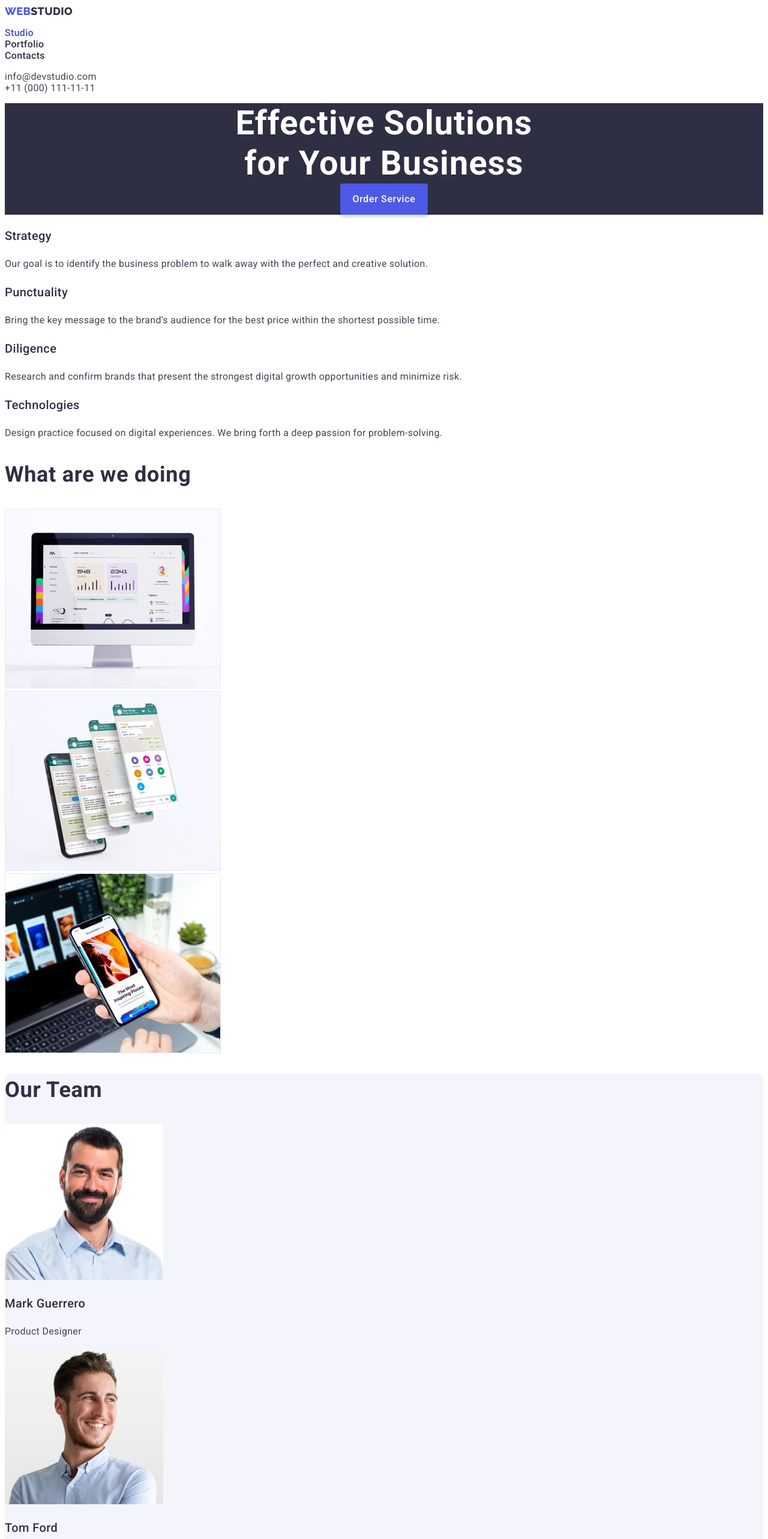
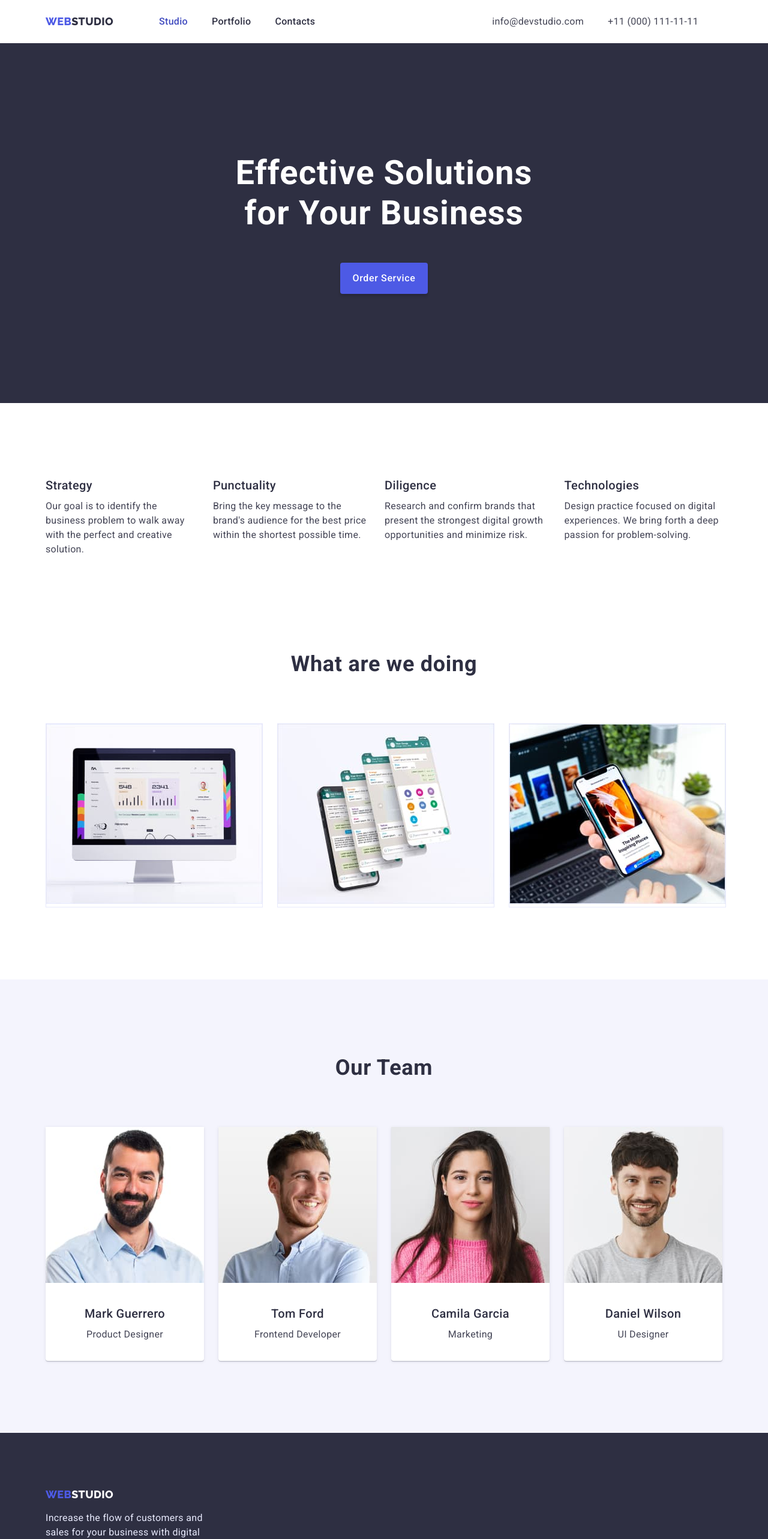
Before and after one commit to YuliaSokolovskaya/goit-markup-hw-03, a plain HTML site: page index.html in a window 1280 px wide. Shown: the top 2566 px of the page at 60% size. Drawn offline with nearby package versions, Linux system fonts and the light colour scheme.

Commit message:
finished goit-markup-hw-03

```diff
--- a/css/styles.css
+++ b/css/styles.css
@@ -14,6 +14,36 @@ body {
     letter-spacing: 0.02em;
 
 }
+.header {
+    border-bottom: 1px solid #E7E9FC;
+}
+.container {
+    width: 1128px;
+    margin: 0 auto;
+}
+.feature-container {
+    display: flex;
+
+}
+.feature-container > li{
+    margin-right: 24px;
+}
+.feature-container > li:last-child{
+    margin-right: 0px;
+}
+
+.nav{
+    display: flex;
+    align-items: center;
+}
+
+.contacts {
+    display: flex;
+    margin-left: auto;
+}
+.links {
+    display: flex;
+}
 
 a {
     text-decoration: none;
@@ -21,12 +51,15 @@ a {
 ul {
     list-style: none;
     padding-left: 0;
+    margin: 0;
 }
 
 .nav-link {
+    display: block;
     color: var(--text-color-dark);
     font-weight: 500;
     font-size: 16px;
+    padding: 27px 20px;
 }
 .nav-link:hover, .nav-link:focus, .nav-link.current {
     color: var(--active-link-color);
@@ -38,11 +71,16 @@ ul {
     font-weight: 400;
 
 }
+.contact-link:first-child{
+    margin-right: 40px;
+}
+
 .contact-link:hover, .contact-link:focus{
     color: var(--active-link-color);
 }
 
 .banner-slogan {
+
     font-weight: 700;
     font-size: 56px;
     color: #FFFFFF;
@@ -53,9 +91,38 @@ ul {
     letter-spacing: 0.02em;
 }
 .banner-section {
+    justify-content: center;
+    flex-wrap: wrap;
+    align-content: center;
+    display: flex;
     background-color: var(--text-color-dark);
     text-align: center;
+    height: 600px;
+    margin-bottom: 90px;
 
+
+}
+.articles-portfolio {
+    display: flex;
+    flex-wrap: wrap;
+}
+.articles-portfolio > li{
+    border: 1px solid #E7E9FC;
+    margin-right: 24px;
+    margin-bottom: 48px;
+    width: 360px;
+    text-align: left;
+}
+.articles-portfolio > li:nth-child(3n) {
+margin-right: 0;
+}
+
+.buttons-portfolio {
+    display: flex;
+    justify-content: center;
+    margin-right: 24px;
+    margin-top: 96px;
+    margin-bottom: 72px;
 }
 
 .logo {
@@ -65,6 +132,9 @@ ul {
     color: var(--text-color-dark);
     font-weight: 800;
     letter-spacing: 0.02em;
+    margin-right: 56px;
+
+
 }
 
 .logo span {
@@ -88,6 +158,7 @@ ul {
     background-color: var(--brand-color);
     color: #FFFFFF;
     border-width: 0;
+    margin-top: 48px;
 
 }
 .btn-blue:hover, .btn-blue:focus {
@@ -109,6 +180,12 @@ ul {
 .description {
     line-height: 1.5;
     color: var(--text-color-grey);
+    margin-top: 0;
+    margin-bottom: 32px;
+
+}
+.text-article{
+    padding-left: 16px;
 }
 
 .title {
@@ -117,6 +194,9 @@ ul {
     font-size: 20px;
     color: var(--text-color-dark);
     letter-spacing: 0.02em;
+    margin-bottom: 8px;
+    margin-top: 32px;
+
 }
 
 .section-title {
@@ -125,9 +205,47 @@ ul {
     font-size: 36px;
     color: var(--text-color-dark);
     letter-spacing: 0.02em;
+    text-align: center;
+    margin-bottom: 72px;
+    margin-top: 0;
+}
+.features {
+    margin-bottom: 120px;
+}
+.foto-index{
+    display: flex;
+
+}
+.foto-index li{
+    margin-right: 24px;
+    border: 1px solid #E7E9FC;
+}
+.foto-index li:last-child{
+    margin-right: 0;
+}
+.team-foto-index{
+    display: flex;
+    margin-top: 72px;
+    text-align: center;
+
+}
+
+.team-foto-index li {
+    margin-right: 24px;
+    box-shadow: 0px 1px 6px rgba(46, 47, 66, 0.08), 0px 1px 1px rgba(46, 47, 66, 0.16), 0px 2px 1px rgba(46, 47, 66, 0.08);
+border-radius: 0px 0px 4px 4px;
+background-color: #FFFFFF;
+}
+.team-foto-index:last-child{
+    margin-right: 0;
+}
+.foto-section{
+    margin-bottom: 120px;
 }
 .bg-grey{
     background-color: var(--bg-grey-color);
+    padding-top: 120px;
+    padding-bottom: 120px;
 }
 
 .visually-hidden {
@@ -147,6 +265,7 @@ ul {
 .footer {
     background-color: var(--text-color-dark);
     color: #FFF;
+
 }
 
 .footer .logo {
@@ -156,4 +275,12 @@ ul {
 .footer p {
    color: #E7E9FC;
     line-height: 1.5;
+    width: 264px;
 }
+
+.footer-info {
+    display: flex;
+    flex-direction: column;
+    justify-content: center;
+    height: 310px;
+}
--- a/index.html
+++ b/index.html
@@ -9,34 +9,43 @@
     <link rel="preconnect" href="https://fonts.googleapis.com">
     <link rel="preconnect" href="https://fonts.gstatic.com" crossorigin>
     <link href="https://fonts.googleapis.com/css2?family=Raleway:wght@800&family=Roboto:wght@400;500;700;900&display=swap" rel="stylesheet">
+    <link rel="stylesheet" href="https://cdnjs.cloudflare.com/ajax/libs/modern-normalize/1.1.0/modern-normalize.min.css" integrity="sha512-wpPYUAdjBVSE4KJnH1VR1HeZfpl1ub8YT/NKx4PuQ5NmX2tKuGu6U/JRp5y+Y8XG2tV+wKQpNHVUX03MfMFn9Q==" crossorigin="anonymous" referrerpolicy="no-referrer" />
     <link rel="stylesheet" href="./css/styles.css" />
 </head>
 
 <body>
     <header>
-        <nav>
+        <div class="container">
+        <nav class="nav">
             <a class="logo" href="index.html"><span>WEB</span>STUDIO</a>
-            <ul>
+            <ul class="links">
                 <li><a class="nav-link current" href="index.html">Studio</a></li>
                 <li><a class="nav-link" href="./portfolio.html">Portfolio</a></li>
                 <li><a class="nav-link" href="">Contacts</a></li>
             </ul>
-        </nav>
-        <ul>
+            <ul class="contacts">
                 <li><a class="contact-link" href="mailto:info@devstudio.com">info@devstudio.com</a> </li>
                 <li><a class="contact-link" href="tel:+11(000)111-11-11">+11 (000) 111-11-11</a></li>
             </ul>
+        </nav>
+
+        </div>
     </header>
 
     <main>
         <h1 class="visually-hidden" >Studio page</h1>
         <section class="banner-section">
+            <div>
                 <p class="banner-slogan">Effective Solutions for Your Business</p>
                 <button class="btn btn-blue" type="button">Order Service</button>
+            </div>
+
+
         </section>
-        <section>
+        <section class="features">
+            <div class="container ">
             <h2 class="visually-hidden">Our features</h2>
-            <ul>
+            <ul class="feature-container">
                 <li>
                     <h3 class="title">Strategy</h3>
                     <p class="description" >Our goal is to identify the business
@@ -58,10 +67,12 @@
                         problem-solving. </p>
                 </li>
             </ul>
+        </div>
         </section>
-        <section>
+        <section class="foto-section">
+            <div class="container">
             <h2 class="section-title" >What are we doing</h2>
-            <ul>
+            <ul class="foto-index">
                 <li>
                     <img src="./images/foto1.jpg" alt="desktop1" width="360">
                 </li>
@@ -73,10 +84,12 @@
                 </li>
 
             </ul>
+        </div>
         </section>
         <section class="bg-grey">
+            <div class="container">
             <h2 class="section-title" >Our Team</h2>
-            <ul>
+            <ul class="team-foto-index">
                 <li>
                     <img src="./images/foto4.jpg" alt="Our Team Mark Guerrero" width="264">
                     <h3 class="title">Mark Guerrero</h3>
@@ -101,13 +114,19 @@
                     <p class="description">UI Designer</p>
                 </li>
             </ul>
+        </div>
         </section>
     </main>
 
     <footer class="footer" >
+        <div class="container">
+            <div class="footer-info">
                 <a class="logo" href="/"><span>WEB</span>STUDIO</a>
                 <p>Increase the flow of customers and sales for your business with digital marketing & growth solutions.</p>
+            </div>
+
     </footer>
+        </div>
 </body>
 
 </html>
```
Also changed, not shown: portfolio.html (+39 -9 lines). Lines whose indentation alone changed are shown as unchanged.
